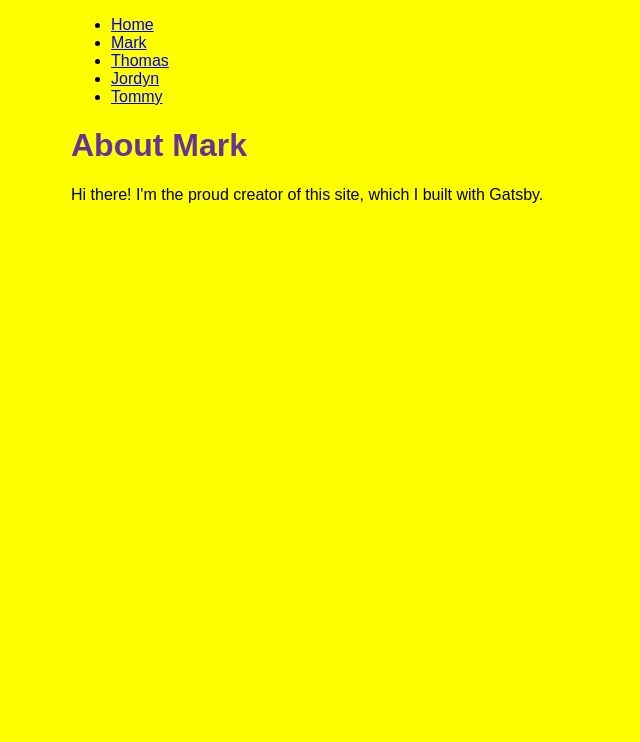
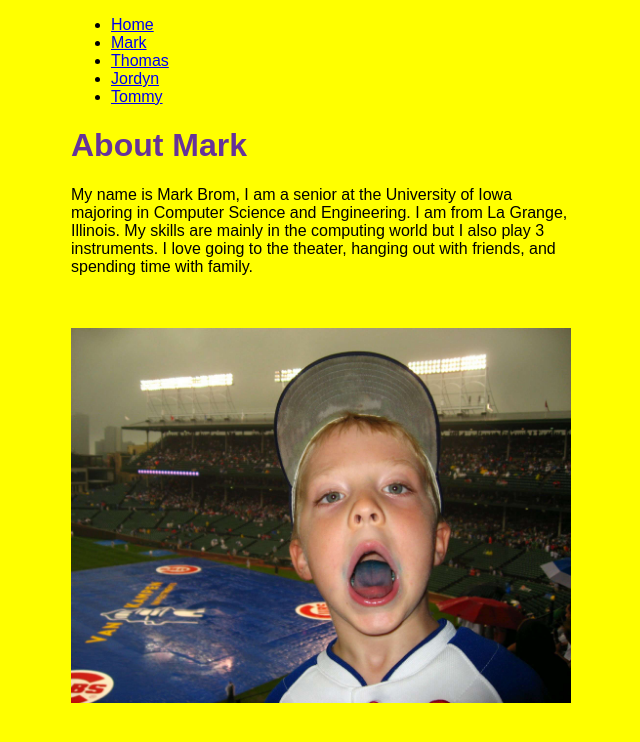
Before and after one commit to trbutler4/senior_design_lab3, a Gatsby site: page /mark in a window 1280 px wide. Shown: the whole page, without its empty margins (319-959 px from the left). Built offline with nearby package versions, Linux system fonts and the light colour scheme; Gatsby itself is replaced by a stand-in of ours.

Commit message:
Mark's page done, Thomas comment box

```diff
--- a/src/pages/mark.js
+++ b/src/pages/mark.js
@@ -1,4 +1,6 @@
 import * as React from "react";
+
+import { StaticImage } from "gatsby-plugin-image";
 import Layout from "../components/layout";
 const commentBox = require("commentbox.io");
 const MarkPage = () => {
@@ -8,9 +10,17 @@ const MarkPage = () => {
     (
       <Layout pageTitle="About Mark">
         <p>
-          Hi there! I'm the proud creator of this site, which I built with
-          Gatsby.
+          My name is Mark Brom, I am a senior at the University of Iowa majoring
+          in Computer Science and Engineering. I am from La Grange, Illinois. My
+          skills are mainly in the computing world but I also play 3
+          instruments. I love going to the theater, hanging out with friends,
+          and spending time with family.
         </p>
+        <br />
+        <br />
+        <StaticImage alt="Picture of Mark" src="../images/youngmarcus.jpg" />
+        <br />
+        <br />
         <script src="https://unpkg.com/commentbox.io/dist/commentBox.min.js"></script>
         <div className="commentbox" />
         <script>
```
Also changed, not shown: src/pages/thomas.js (+18 -12 lines), src/images/youngmarcus.jpg (added).
